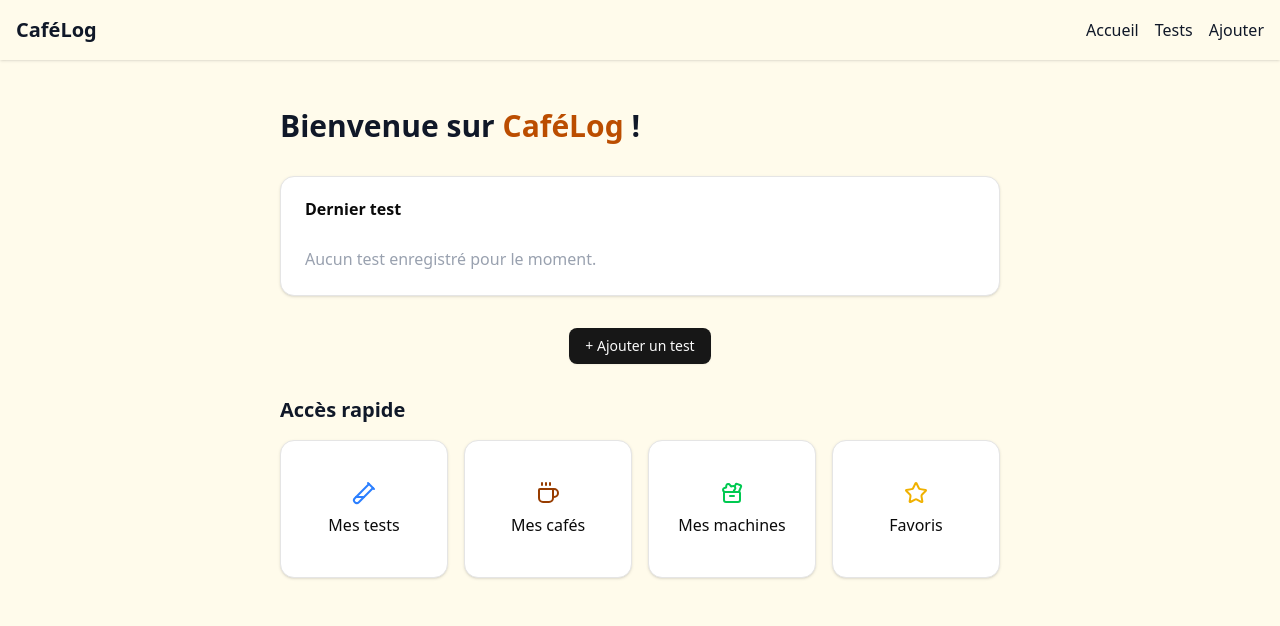
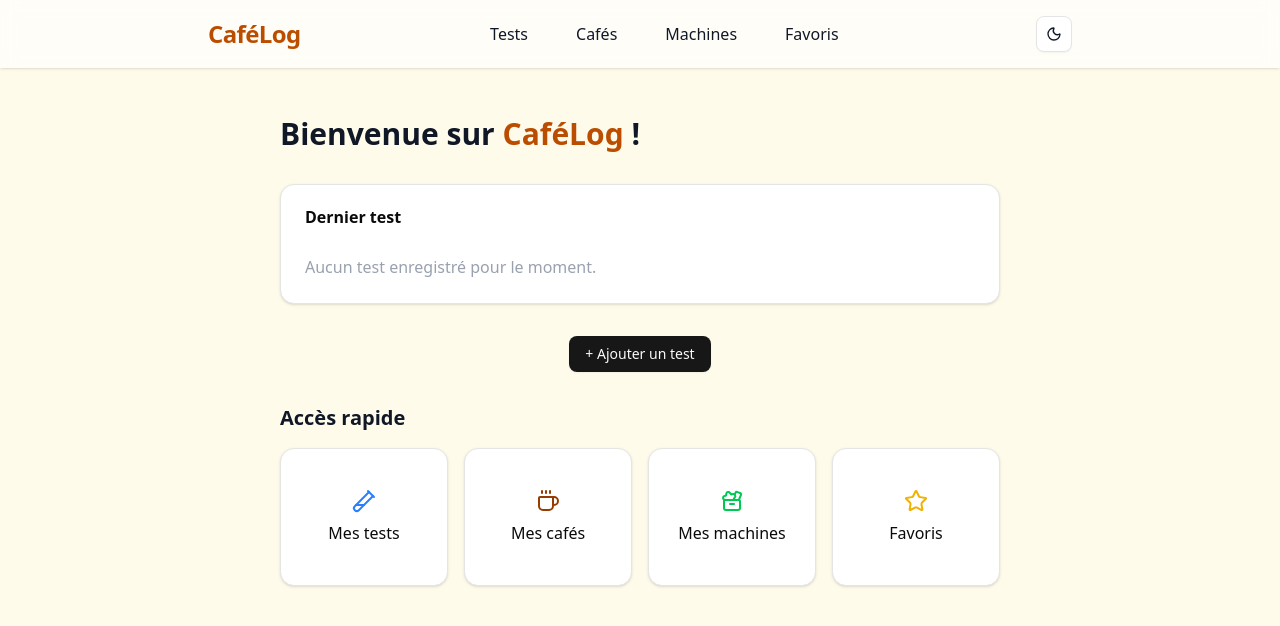
Before and after one commit to tmaurie/coffee-log, a Next.js app: page / in a window 1280 px wide. Shown: the top 626 px of the page. Built offline with nearby package versions, Linux system fonts and the light colour scheme.

Commit message:
Implement header component with theme toggle functionality

```diff
--- a/components/header.tsx
+++ b/components/header.tsx
@@ -1,15 +1,54 @@
 'use client';
+
 import Link from 'next/link';
+import { Button } from '@/components/ui/button';
+import { useTheme } from '@/lib//hooks/useTheme';
+import { Moon, Sun } from 'lucide-react';
 
 export default function Header() {
+    const { theme, toggleTheme } = useTheme();
+
     return (
-        <header className="flex items-center justify-between p-4 bg-coffee-100 shadow">
-            <div className="text-xl font-bold">CaféLog</div>
-            <nav className="flex gap-4">
-                <Link href="/">Accueil</Link>
-                <Link href="/tests">Tests</Link>
-                <Link href="/new-test">Ajouter</Link>
-                {/* Ajoute d'autres liens */}
+        <header className="sticky top-0 z-50 bg-white/90 dark:bg-zinc-900/90 shadow-sm backdrop-blur supports-[backdrop-filter]:bg-white/60 dark:supports-[backdrop-filter]:bg-zinc-900/60">
+            <nav className="max-w-4xl mx-auto flex items-center justify-between p-4">
+                {/* Logo & Home */}
+                <Link href="/" className="font-extrabold text-2xl text-amber-700 tracking-tight hover:opacity-90">
+                    CaféLog
+                </Link>
+                {/* Nav Links */}
+                <div className="md:flex items-center space-x-4 hidden">
+                    <Link href="/tests">
+                        <Button variant="ghost" className="text-md font-medium">
+                            Tests
+                        </Button>
+                    </Link>
+                    <Link href="/cafes">
+                        <Button variant="ghost" className="text-md font-medium">
+                            Cafés
+                        </Button>
+                    </Link>
+                    <Link href="/machines">
+                        <Button variant="ghost" className="text-md font-medium">
+                            Machines
+                        </Button>
+                    </Link>
+                    <Link href="/favoris">
+                        <Button variant="ghost" className="text-md font-medium">
+                            Favoris
+                        </Button>
+                    </Link>
+
+                </div>
+                {/* Toggle dark/light */}
+                <Button
+                    variant="outline"
+                    size="icon"
+                    onClick={toggleTheme}
+                    className="ml-2"
+                    aria-label={theme === "dark" ? "Mode clair" : "Mode sombre"}
+                >
+                    {theme === "dark" ? <Sun className="h-5 w-5" /> : <Moon className="h-5 w-5" />}
+                </Button>
             </nav>
         </header>
     );
--- /dev/null
+++ b/lib/hooks/useTheme.ts
@@ -0,0 +1,21 @@
+import {useEffect, useState} from "react";
+
+export function useTheme() {
+    const [theme, setTheme] = useState<"light" | "dark">("light");
+
+    useEffect(() => {
+        // Check for saved theme or user OS preference
+        const saved = window.localStorage.getItem("theme") as "light" | "dark" | null;
+        if (saved) setTheme(saved);
+        else if (window.matchMedia("(prefers-color-scheme: dark)").matches) setTheme("dark");
+    }, []);
+
+    useEffect(() => {
+        document.documentElement.classList.toggle("dark", theme === "dark");
+        window.localStorage.setItem("theme", theme);
+    }, [theme]);
+
+    const toggleTheme = () => setTheme((t) => (t === "light" ? "dark" : "light"));
+
+    return {theme, toggleTheme};
+}
```
